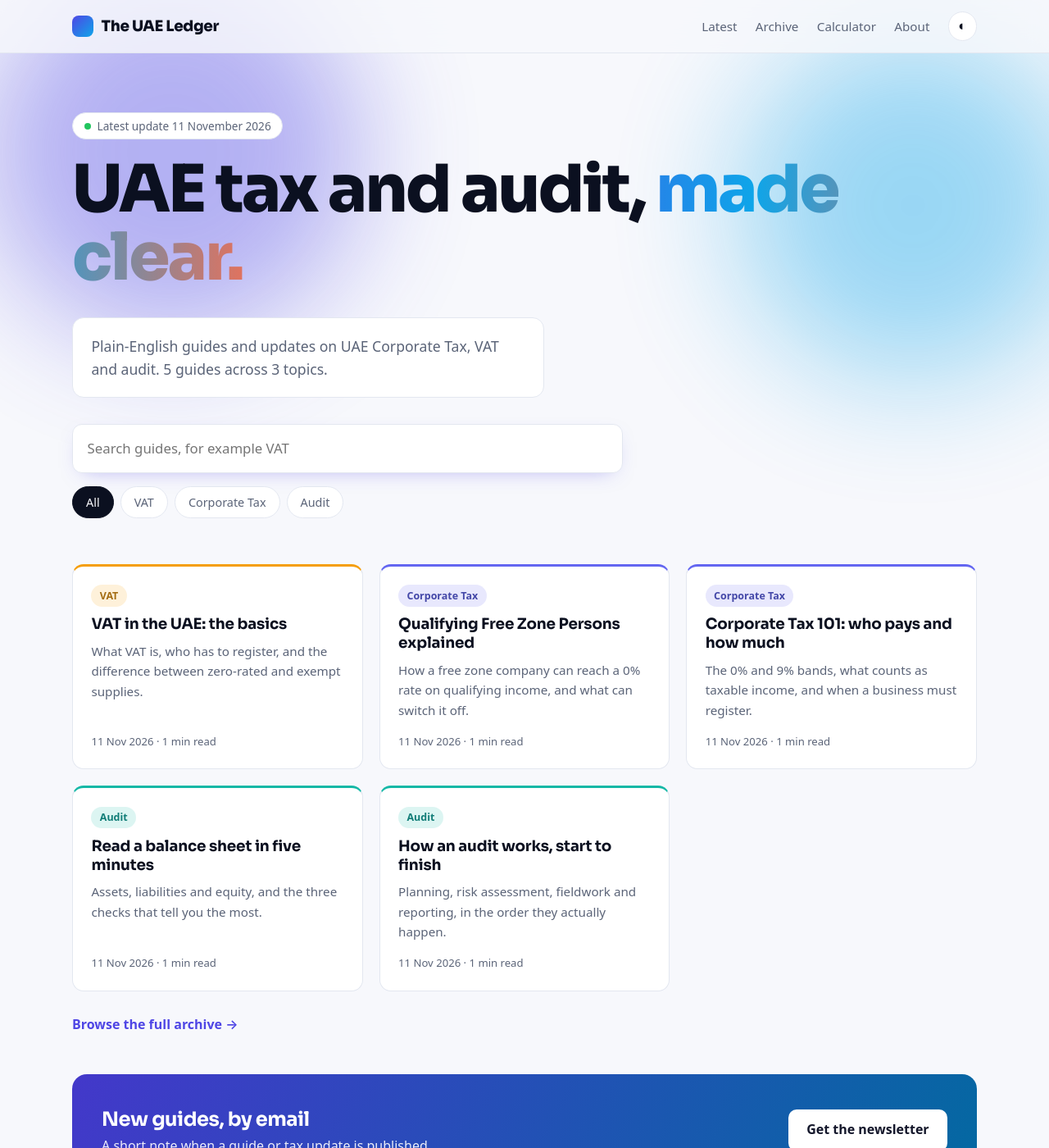
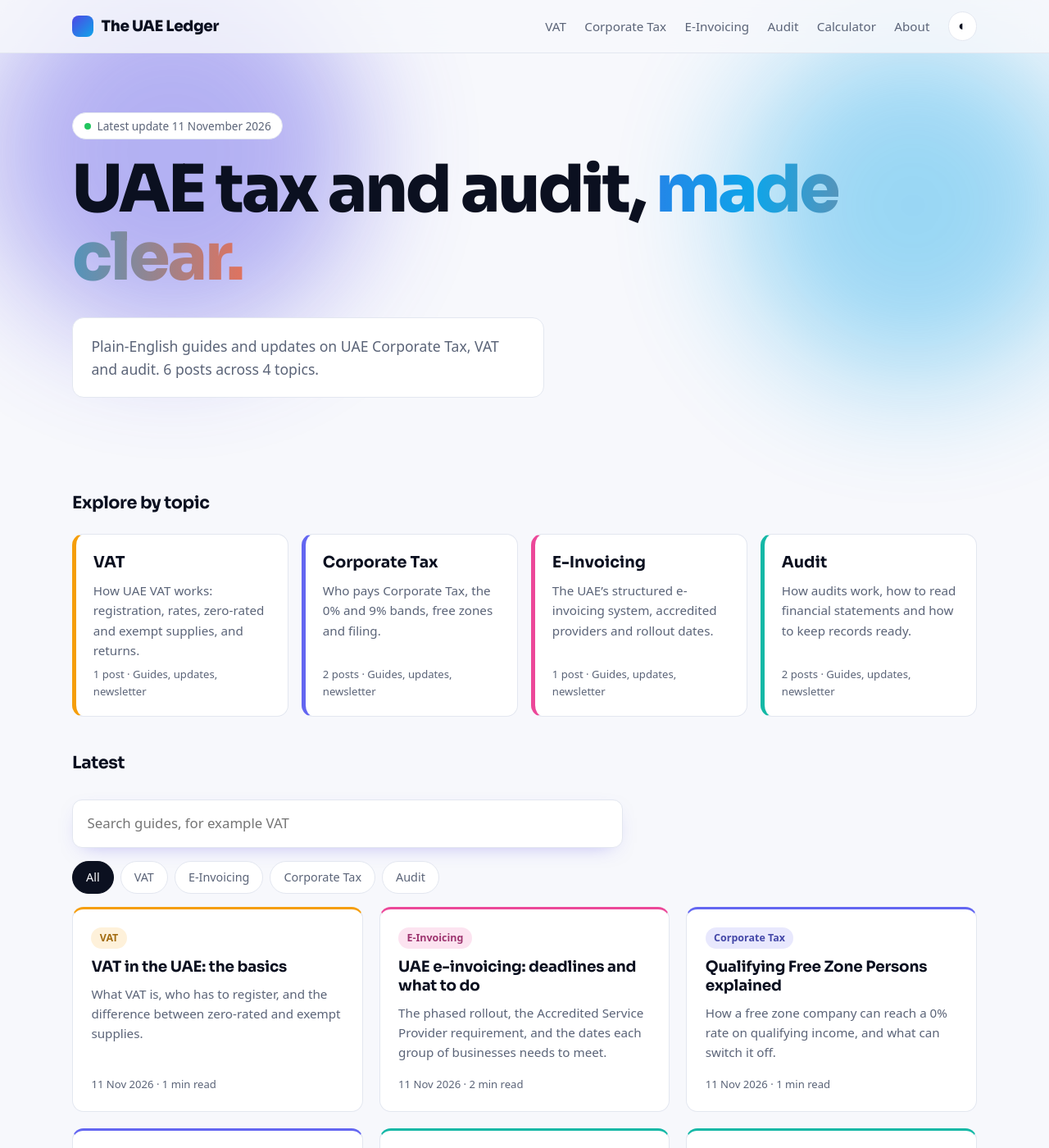
Before and after one commit to MelvinJose108/melvinjose.github.io, a Jekyll site: the page built from index.html, in a window 1280 px wide and 1400 px high. Shown: the whole window at 82% size. Built offline with Jekyll 4.4.1, drawn with Linux system fonts in a browser that asks for light colours.

Commit message:
Add files via upload

```diff
--- /dev/null
+++ b/_data/gallery.yml
@@ -0,0 +1,5 @@
+# To add a picture: upload it to assets/gallery/ in your repo, then replace [] with entries like these (keep the dashes and spacing):
+# - image: /assets/gallery/vat-rates.png
+#   caption: "VAT at a glance"
+#   topic: VAT
+[]
--- /dev/null
+++ b/_data/topics.yml
@@ -0,0 +1,12 @@
+- name: VAT
+  slug: vat
+  summary: "How UAE VAT works: registration, rates, zero-rated and exempt supplies, and returns."
+- name: Corporate Tax
+  slug: corporate-tax
+  summary: "Who pays Corporate Tax, the 0% and 9% bands, free zones and filing."
+- name: E-Invoicing
+  slug: e-invoicing
+  summary: "The UAE’s structured e-invoicing system, accredited providers and rollout dates."
+- name: Audit
+  slug: audit
+  summary: "How audits work, how to read financial statements and how to keep records ready."
--- a/_includes/card.html
+++ b/_includes/card.html
@@ -1,5 +1,5 @@
 <a class="card reveal t-{{ include.p.topic | slugify }}" href="{{ include.p.url | relative_url }}" data-topic="{{ include.p.topic | slugify }}" data-text="{{ include.p.title | append: ' ' | append: include.p.description | downcase | escape }}">
-  <span class="badge">{{ include.p.topic }}</span>
+  <span class="badge">{{ include.p.topic }}{% if include.p.kind == 'update' %} · Update{% endif %}</span>
   <h3>{{ include.p.title }}</h3>
   <p>{{ include.p.description }}</p>
   <span class="meta">{{ include.p.date | date: "%-d %b %Y" }} · {{ include.p.content | number_of_words | divided_by: 200 | plus: 1 }} min read</span>
--- /dev/null
+++ b/_posts/2026-11-11-uae-e-invoicing-deadlines.md
@@ -0,0 +1,32 @@
+---
+title: "UAE e-invoicing: deadlines and what to do"
+topic: "E-Invoicing"
+description: "The phased rollout, the Accredited Service Provider requirement, and the dates each group of businesses needs to meet."
+reviewed: 2026-11-12
+source: "https://mof.gov.ae/"
+---
+E-invoicing means issuing and receiving invoices as structured electronic data instead of PDFs or paper. In the UAE it is being introduced in phases by the Ministry of Finance (MoF), working with the Federal Tax Authority (FTA).
+
+### How it works
+
+- Businesses must appoint an Accredited Service Provider (ASP), an approved third party that sends and receives invoices on their behalf.
+- Invoices are exchanged in a standard format (PINT AE) over the Peppol network, using a five-corner model in which the tax authority also receives the invoice data.
+- Both the sender and the receiver connect through an ASP.
+
+### Key dates
+
+These were the dates reported at the time of writing. Confirm them with the MoF before acting.
+
+- **1 July 2026:** a voluntary pilot phase begins.
+- **Annual revenue of AED 50 million or more:** appoint an ASP by 30 October 2026 (extended from 31 July 2026), and go live from 1 January 2027.
+- **Annual revenue below AED 50 million:** appoint an ASP by 31 March 2027, and go live from 1 July 2027.
+- **Government entities:** appoint an ASP by 31 March 2027, and go live from 1 October 2027.
+
+### What to do now
+
+- Work out which group you fall into, based on annual revenue.
+- Shortlist providers from the MoF list of approved service providers, and check each provider’s current accreditation status.
+- Check that your accounting or ERP system can produce the required invoice data fields.
+- Clean up customer and supplier details, such as legal names and tax registration numbers, because structured invoices depend on accurate data.
+
+> Administrative penalties apply for missing the appointment and implementation deadlines, and the appointment date has already been changed once. Check the latest MoF and FTA announcements before you rely on any date here.
--- /dev/null
+++ b/audit/index.html
@@ -0,0 +1,15 @@
+---
+layout: topic
+title: Audit
+topic: Audit
+permalink: /audit/
+---
+<p>An audit is an independent examination of a company’s financial statements, so that owners, lenders and regulators can rely on them. In the UAE, many companies need an audit by a licensed auditor, whether because of the law, their free zone, a lender or their shareholders.</p>
+<h3>Why it matters for tax</h3>
+<ol class="hist">
+<li><b>Financial statements</b>Corporate Tax starts from the accounting profit in a company’s financial statements.</li>
+<li><b>VAT records</b>VAT returns should agree with the books, and auditors often test this.</li>
+<li><b>Evidence</b>Good records make both audits and tax reviews faster and less costly.</li>
+</ol>
+<h3>What you will find here</h3>
+<p>Use the tabs above for guides and blog posts, short updates when something changes, the newsletter, and charts and infographics.</p>
--- /dev/null
+++ b/corporate-tax/index.html
@@ -0,0 +1,16 @@
+---
+layout: topic
+title: Corporate Tax
+topic: Corporate Tax
+permalink: /corporate-tax/
+---
+<p>Corporate Tax is a tax on the profits of UAE companies and certain other businesses. It starts from the accounting profit in the financial statements, adjusted for items the law treats differently.</p>
+<h3>A short history</h3>
+<ol class="hist">
+<li><b>31 January 2022</b>The Ministry of Finance announces that the UAE will introduce a federal corporate tax.</li>
+<li><b>December 2022</b>The federal Corporate Tax law is issued.</li>
+<li><b>1 June 2023</b>The law takes effect for financial years starting on or after that date. Taxable income up to AED 375,000 is taxed at 0%, and the portion above that at 9%.</li>
+<li><b>Since then</b>Cabinet and Ministerial decisions have added detail on free zones, small business relief and filing.</li>
+</ol>
+<h3>What you will find here</h3>
+<p>Use the tabs above for guides and blog posts, short updates when something changes, the newsletter, and charts and infographics.</p>
--- /dev/null
+++ b/e-invoicing/index.html
@@ -0,0 +1,18 @@
+---
+layout: topic
+title: E-Invoicing
+topic: E-Invoicing
+permalink: /e-invoicing/
+---
+<p>E-invoicing means issuing and receiving invoices as structured electronic data instead of PDFs or paper. In the UAE, businesses exchange them through Accredited Service Providers approved by the Ministry of Finance.</p>
+<h3>A short history</h3>
+<ol class="hist">
+<li><b>October 2024</b>Legal amendments introduce e-invoicing concepts into UAE law.</li>
+<li><b>February 2026</b>The Ministry of Finance publishes the first e-invoicing guidelines.</li>
+<li><b>1 July 2026</b>A voluntary pilot phase begins.</li>
+<li><b>1 January 2027</b>E-invoicing becomes mandatory for businesses with annual revenue of AED 50 million or more.</li>
+<li><b>1 July and 1 October 2027</b>Mandatory for other in-scope businesses, and then for government entities.</li>
+</ol>
+<p>These are the dates reported at the time of writing, and some deadlines have already been adjusted. Check the latest Ministry of Finance announcements.</p>
+<h3>What you will find here</h3>
+<p>Use the tabs above for guides and blog posts, short updates when something changes, the newsletter, and charts and infographics.</p>
--- a/index.html
+++ b/index.html
@@ -24,10 +24,10 @@ a{color:inherit}
 .wrap{max-width:72rem;margin:0 auto;padding:0 1.5rem}
 #bar{position:fixed;top:0;left:0;height:3px;width:0;background:linear-gradient(90deg,var(--a1),var(--a2),var(--warm));z-index:60}
 header.top{position:sticky;top:0;z-index:50;background:color-mix(in srgb,var(--bg) 82%,transparent);backdrop-filter:blur(12px);-webkit-backdrop-filter:blur(12px);border-bottom:1px solid var(--line)}
-header .wrap{display:flex;justify-content:space-between;align-items:center;gap:1rem;padding-top:.9rem;padding-bottom:.9rem}
+header .wrap{display:flex;flex-wrap:wrap;justify-content:space-between;align-items:center;gap:1rem;padding-top:.9rem;padding-bottom:.9rem}
 .brand{display:flex;align-items:center;gap:.6rem;font-family:var(--display);font-weight:800;font-size:1.15rem;letter-spacing:-.02em;text-decoration:none}
 .brand i{width:26px;height:26px;border-radius:8px;background:linear-gradient(135deg,var(--a1),var(--a2))}
-header nav{display:flex;align-items:center;gap:1.4rem;font-size:.95rem}
+header nav{display:flex;flex-wrap:wrap;align-items:center;gap:1.4rem;font-size:.95rem}
 header nav a{position:relative;text-decoration:none;color:var(--mute);transition:color .2s}
 header nav a::after{content:"";position:absolute;left:0;right:0;bottom:-4px;height:2px;border-radius:2px;background:linear-gradient(90deg,var(--a1),var(--a2));transform:scaleX(0);transform-origin:left;transition:transform .25s}
 header nav a:hover{color:var(--ink)}header nav a:hover::after{transform:scaleX(1)}
@@ -104,6 +104,30 @@ footer .wrap{display:flex;flex-wrap:wrap;justify-content:space-between;gap:.75re
 footer p{max-width:44rem}
 @media(prefers-reduced-motion:reduce){*,*::before,*::after{animation:none!important;transition:none!important}.js .reveal{opacity:1;transform:none}}
 @media(max-width:700px){header nav{gap:.9rem;font-size:.88rem}.hero{padding-top:2.5rem}}
+.secth{font-family:var(--display);font-size:1.3rem;letter-spacing:-.02em;margin:2.5rem 0 .2rem}
+.tiles{display:grid;grid-template-columns:repeat(auto-fit,minmax(15rem,1fr));gap:1rem;margin-top:1.25rem}
+.tile{--c:var(--a1);display:flex;flex-direction:column;gap:.4rem;background:var(--surface);border:1px solid var(--line);border-left:5px solid var(--c);border-radius:14px;padding:1.2rem 1.3rem;text-decoration:none;transition:transform .2s,box-shadow .2s,opacity .6s}
+.tile:hover{transform:translateY(-4px);box-shadow:0 18px 36px -18px color-mix(in srgb,var(--c) 55%,transparent)}
+.tile h3{font-family:var(--display);font-size:1.2rem}
+.tile p{color:var(--mute);font-size:.95rem}
+.tile .meta{margin-top:auto;font-size:.82rem;color:var(--mute)}
+.t-vat{--c:#F59E0B}.t-corporate-tax{--c:#6366F1}.t-audit{--c:#14B8A6}.t-e-invoicing{--c:#EC4899}.t-updates{--c:#FF6B4A}
+.hub{max-width:56rem;margin:2.5rem auto 0}
+.hub .pagetitle{margin:.8rem 0 .5rem}
+.hub .badge{--c:inherit}
+.tabs{display:none;gap:.25rem;border-bottom:1px solid var(--line);margin:1.75rem 0 1.5rem;overflow-x:auto}
+.js .tabs{display:flex}
+.tab{font:inherit;font-weight:500;background:none;border:0;padding:.75rem 1rem;color:var(--mute);cursor:pointer;border-bottom:3px solid transparent;white-space:nowrap}
+.tab:hover{color:var(--ink)}
+.tab[aria-selected=true]{color:var(--ink);border-bottom-color:var(--c)}
+.tab span{font-size:.75rem;background:var(--line);border-radius:99px;padding:.05rem .5rem;margin-left:.3rem}
+.js .panel{display:none}.js .panel.on{display:block}
+.hist{list-style:none;border-left:2px solid var(--c);padding-left:1.2rem;margin:1rem 0 1.5rem}
+.hist li{margin-bottom:1rem}.hist b{display:block;font-family:var(--display);font-size:1rem}
+.gallery{display:grid;grid-template-columns:repeat(auto-fill,minmax(16rem,1fr));gap:1rem}
+.gallery figure{background:var(--surface);border:1px solid var(--line);border-radius:12px;overflow:hidden}
+.gallery img{display:block;width:100%;height:auto}
+.gallery figcaption{padding:.7rem .9rem;font-size:.9rem;color:var(--mute)}
 </style>
 </head>
 <body>
@@ -111,8 +135,7 @@ footer p{max-width:44rem}
 <header class="top"><div class="wrap">
   <a class="brand" href="{{ '/' | relative_url }}"><i></i>{{ site.title | escape }}</a>
   <nav aria-label="Main">
-    <a href="{{ '/' | relative_url }}">Latest</a>
-    <a href="{{ '/guides/' | relative_url }}">Archive</a>
+    {% for t in site.data.topics %}<a href="{{ '/' | append: t.slug | append: '/' | relative_url }}">{{ t.name }}</a>{% endfor %}
     <a href="{{ '/calculator/' | relative_url }}">Calculator</a>
     <a href="{{ '/about/' | relative_url }}">About</a>
     <button class="tt" id="tt" type="button" aria-label="Switch light or dark theme">◐</button>
@@ -123,8 +146,17 @@ footer p{max-width:44rem}
 <section class="hero">
   <p class="pill"><span class="dot"></span>Latest update {{ site.posts.first.date | date: "%-d %B %Y" }}</p>
   <h1>UAE tax and audit, <span class="grad">made clear.</span></h1>
-  <p class="sub">{{ site.description }} {{ site.posts.size }} guides across {{ groups.size }} topics.</p>
-  {% assign groups = site.posts | group_by: "topic" %}
+  <p class="sub">{{ site.description }} {{ site.posts.size }} posts across {{ groups.size }} topics.</p>
+</section>
+<h2 class="secth">Explore by topic</h2>
+<section class="tiles">
+{% for t in site.data.topics %}
+{% assign n = site.posts | where: "topic", t.name | size %}
+<a class="tile reveal t-{{ t.slug }}" href="{{ '/' | append: t.slug | append: '/' | relative_url }}"><h3>{{ t.name }}</h3><p>{{ t.summary }}</p><span class="meta">{{ n }} {% if n == 1 %}post{% else %}posts{% endif %} · Guides, updates, newsletter</span></a>
+{% endfor %}
+</section>
+<h2 class="secth">Latest</h2>
+{% assign groups = site.posts | group_by: "topic" %}
 <div class="tools">
   <input id="q" type="search" aria-label="Search guides" placeholder="Search guides, for example VAT" autocomplete="off">
   <div class="chips" role="group" aria-label="Filter by topic">
@@ -132,10 +164,9 @@ footer p{max-width:44rem}
     {% for g in groups %}<button class="chip" type="button" data-f="{{ g.name | slugify }}" aria-pressed="false">{{ g.name }}</button>{% endfor %}
   </div>
 </div>
-</section>
 <div class="grid">
 {% for p in site.posts limit:12 %}<a class="card reveal t-{{ p.topic | slugify }}" href="{{ p.url | relative_url }}" data-topic="{{ p.topic | slugify }}" data-text="{{ p.title | append: ' ' | append: p.description | downcase | escape }}">
-  <span class="badge">{{ p.topic }}</span>
+  <span class="badge">{{ p.topic }}{% if p.kind == 'update' %} · Update{% endif %}</span>
   <h3>{{ p.title }}</h3>
   <p>{{ p.description }}</p>
   <span class="meta">{{ p.date | date: "%-d %b %Y" }} · {{ p.content | number_of_words | divided_by: 200 | plus: 1 }} min read</span>
@@ -168,6 +199,10 @@ var q=d.getElementById('q'),cards=[].slice.call(d.querySelectorAll('.card')),f='
 function ap(){var t=q?q.value.toLowerCase().trim():'',n=0;cards.forEach(function(c){var ok=(f==='all'||c.dataset.topic===f)&&c.dataset.text.indexOf(t)>-1;c.hidden=!ok;if(ok)n++});var m=d.getElementById('none');if(m)m.hidden=n>0}
 if(q)q.addEventListener('input',ap);
 d.querySelectorAll('[data-f]').forEach(function(b){b.addEventListener('click',function(){f=b.dataset.f;d.querySelectorAll('[data-f]').forEach(function(x){x.setAttribute('aria-pressed',x===b)});ap()})});
+var tabs=d.querySelectorAll('[data-tab]');
+function show(n){tabs.forEach(function(b){b.setAttribute('aria-selected',b.dataset.tab===n)});d.querySelectorAll('.panel').forEach(function(p){p.classList.toggle('on',p.id==='p-'+n)})}
+tabs.forEach(function(b){b.addEventListener('click',function(){show(b.dataset.tab);history.replaceState(null,'','#'+b.dataset.tab)})});
+if(tabs.length){var h=location.hash.slice(1);if(d.getElementById('p-'+h))show(h)}
 })();
 </script>
 </body>
--- /dev/null
+++ b/vat/index.html
@@ -0,0 +1,15 @@
+---
+layout: topic
+title: VAT
+topic: VAT
+permalink: /vat/
+---
+<p>Value Added Tax (VAT) is a consumption tax on most goods and services in the UAE. Businesses collect it from customers and pass it to the Federal Tax Authority (FTA), after deducting the VAT they paid on their own purchases.</p>
+<h3>A short history</h3>
+<ol class="hist">
+<li><b>2017</b>The UAE issues its federal VAT law, as part of a framework agreed across the Gulf Cooperation Council.</li>
+<li><b>1 January 2018</b>VAT begins at a standard rate of 5%.</li>
+<li><b>Today</b>The standard rate is 5%. Some supplies are zero-rated or exempt, and businesses must register once their taxable supplies pass the threshold.</li>
+</ol>
+<h3>What you will find here</h3>
+<p>Use the tabs above for guides and blog posts, short updates when something changes, the newsletter, and charts and infographics.</p>
```
Also changed, not shown: other parts of index.html (+1 -1 lines), _drafts/weekly-update-template.md (+3 -6 lines), _layouts/default.html (+6 -3 lines), _layouts/topic.html (added, +37 -0 lines), assets/style.css (+26 -2 lines).
